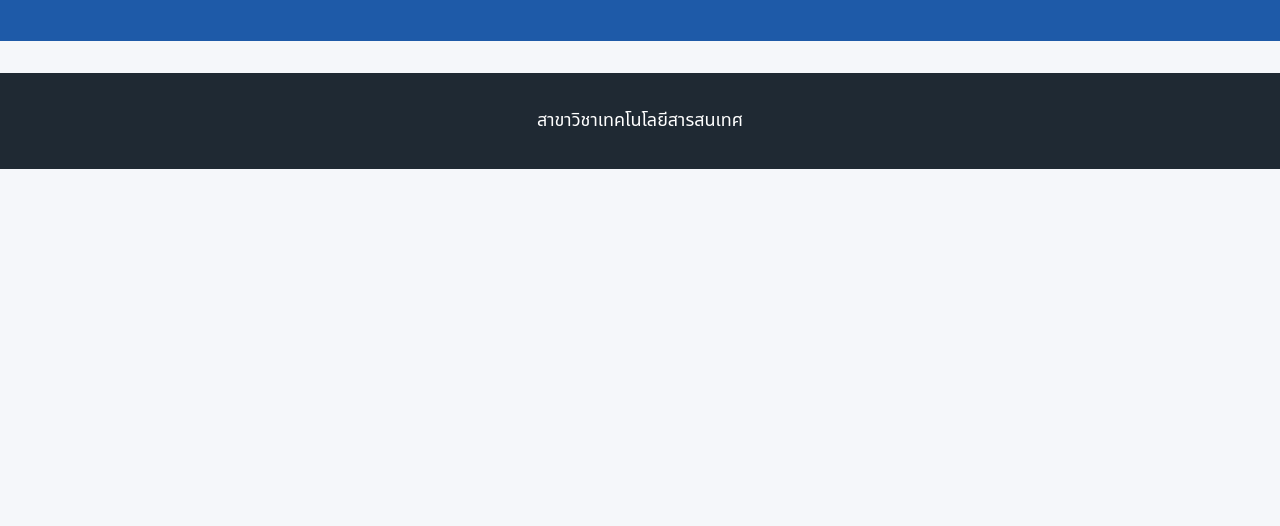
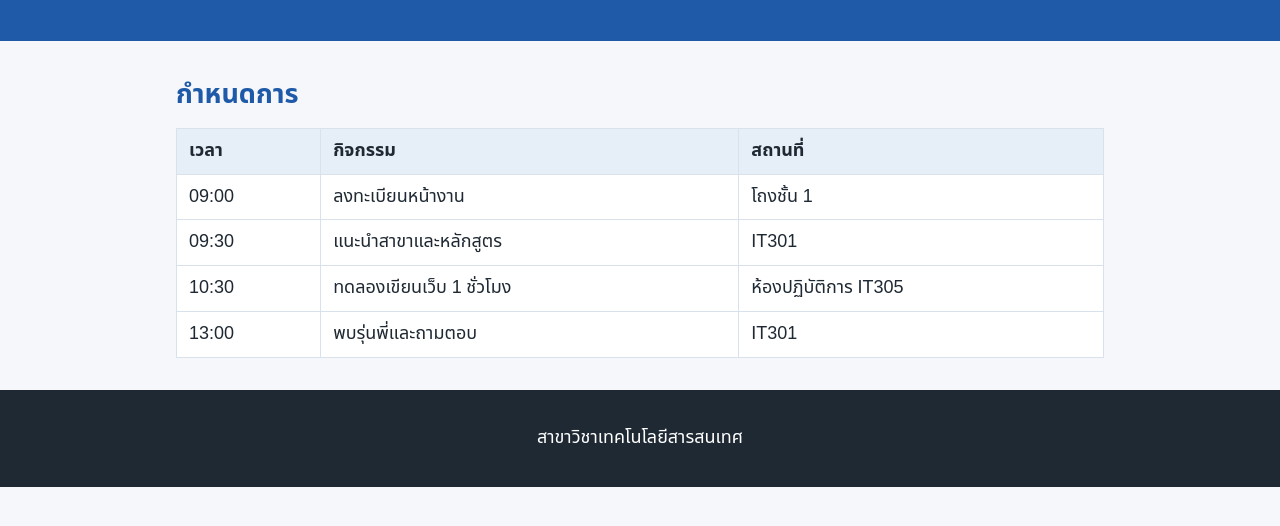
Before and after one commit to webapp-demo-2026/open-house-demo, a plain HTML site: page index.html in a window 1280 px wide. Shown: the part 168-694 px from the top of the page. Drawn offline with Linux system fonts and the light colour scheme.

Commit message:
US-02 กำหนดการ

```diff
--- a/index.html
+++ b/index.html
@@ -16,6 +16,16 @@
 
   <main>
     <!-- US-02 กำหนดการ: ตาราง เวลา | กิจกรรม | สถานที่ -->
+    <h2>กำหนดการ</h2>
+    <div class="table-wrap">
+      <table class="schedule">
+        <tr><th>เวลา</th><th>กิจกรรม</th><th>สถานที่</th></tr>
+        <tr><td>09:00</td><td>ลงทะเบียนหน้างาน</td><td>โถงชั้น 1</td></tr>
+        <tr><td>09:30</td><td>แนะนำสาขาและหลักสูตร</td><td>IT301</td></tr>
+        <tr><td>10:30</td><td>ทดลองเขียนเว็บ 1 ชั่วโมง</td><td>ห้องปฏิบัติการ IT305</td></tr>
+        <tr><td>13:00</td><td>พบรุ่นพี่และถามตอบ</td><td>IT301</td></tr>
+      </table>
+    </div>
 
     <!-- US-03 จุดเด่นของสาขา: การ์ด 3 ใบใน <div class="cards"> -->
 
```
